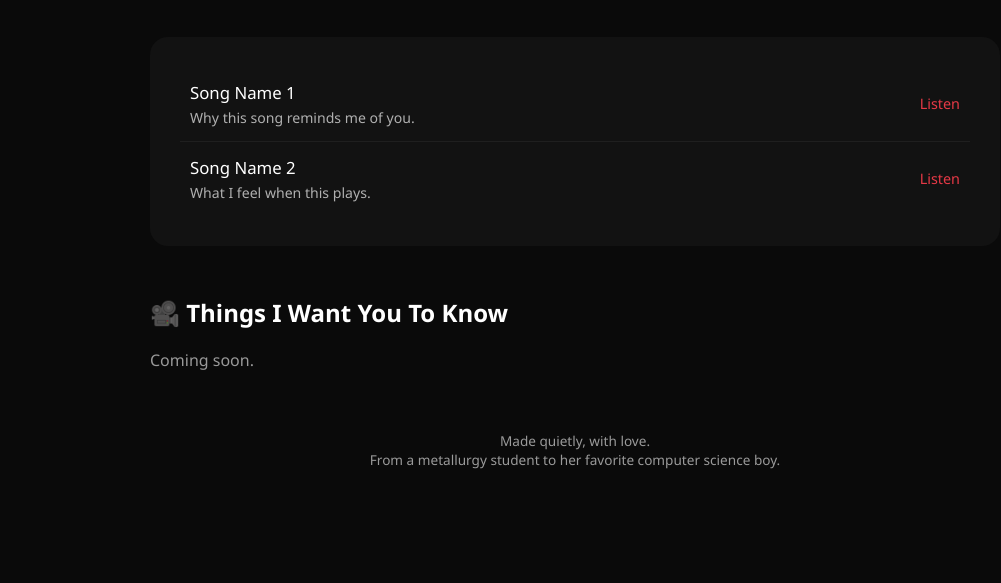
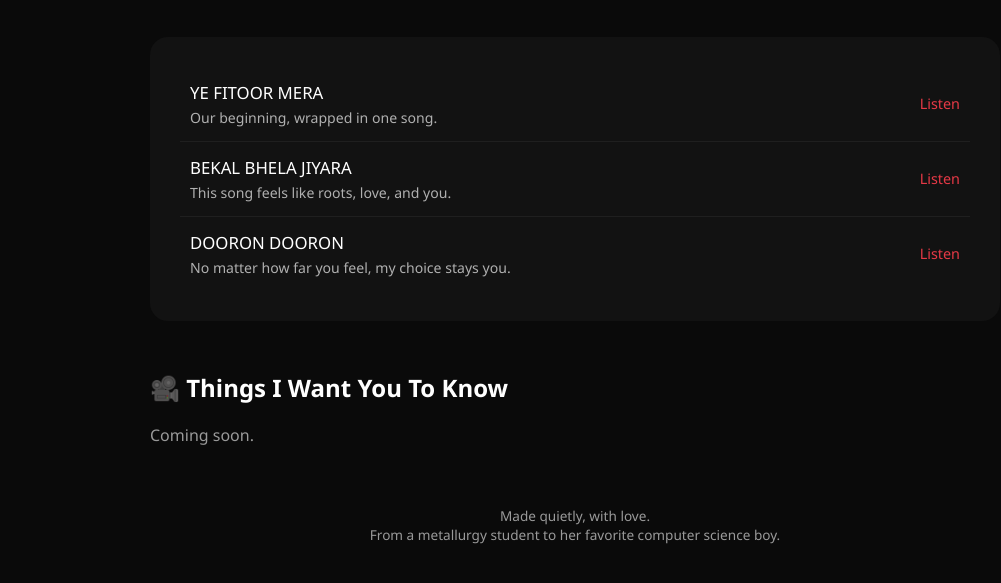
Before and after one commit to Aar1110ya/algorithm-of-us, a plain HTML site: page index.html in a window 1280 px wide. Shown: the part 207-790 px from the top of the page, without its empty margins (65-1066 px from the left). Drawn offline with Linux system fonts and the light colour scheme.

Commit message:
Update index.html

```diff
--- a/index.html
+++ b/index.html
@@ -129,19 +129,28 @@ footer {
     <!-- SONG 1 -->
     <div class="song">
       <div>
-        <div class="song-title">Song Name 1</div>
-        <div class="song-desc">Why this song reminds me of you.</div>
+        <div class="song-title">YE FITOOR MERA</div>
+        <div class="song-desc">Our beginning, wrapped in one song.</div>
       </div>
-      <a href="SONG_LINK_HERE" target="_blank">Listen</a>
+      <a href="https://music.youtube.com/watch?v=Zkqhiil2kSo&si=tJGMT3E6O5Z22crB" target="_blank">Listen</a>
     </div>
 
     <!-- SONG 2 -->
     <div class="song">
       <div>
-        <div class="song-title">Song Name 2</div>
-        <div class="song-desc">What I feel when this plays.</div>
+        <div class="song-title">BEKAL BHELA JIYARA</div>
+        <div class="song-desc">This song feels like roots, love, and you.</div>
       </div>
-      <a href="SONG_LINK_HERE" target="_blank">Listen</a>
+      <a href="https://music.youtube.com/watch?v=qG2XyhCvK1g&si=oGbuoJ7cCK98uFLt" target="_blank">Listen</a>
+    </div>
+
+     <!-- SONG 3 -->
+    <div class="song">
+      <div>
+        <div class="song-title">DOORON DOORON</div>
+        <div class="song-desc">No matter how far you feel, my choice stays you.</div>
+      </div>
+      <a href="https://music.youtube.com/watch?v=U_nAFr9tLYg&si=VxXeIpwcN9ELTeUp" target="_blank">Listen</a>
     </div>
 
   </div>
```
